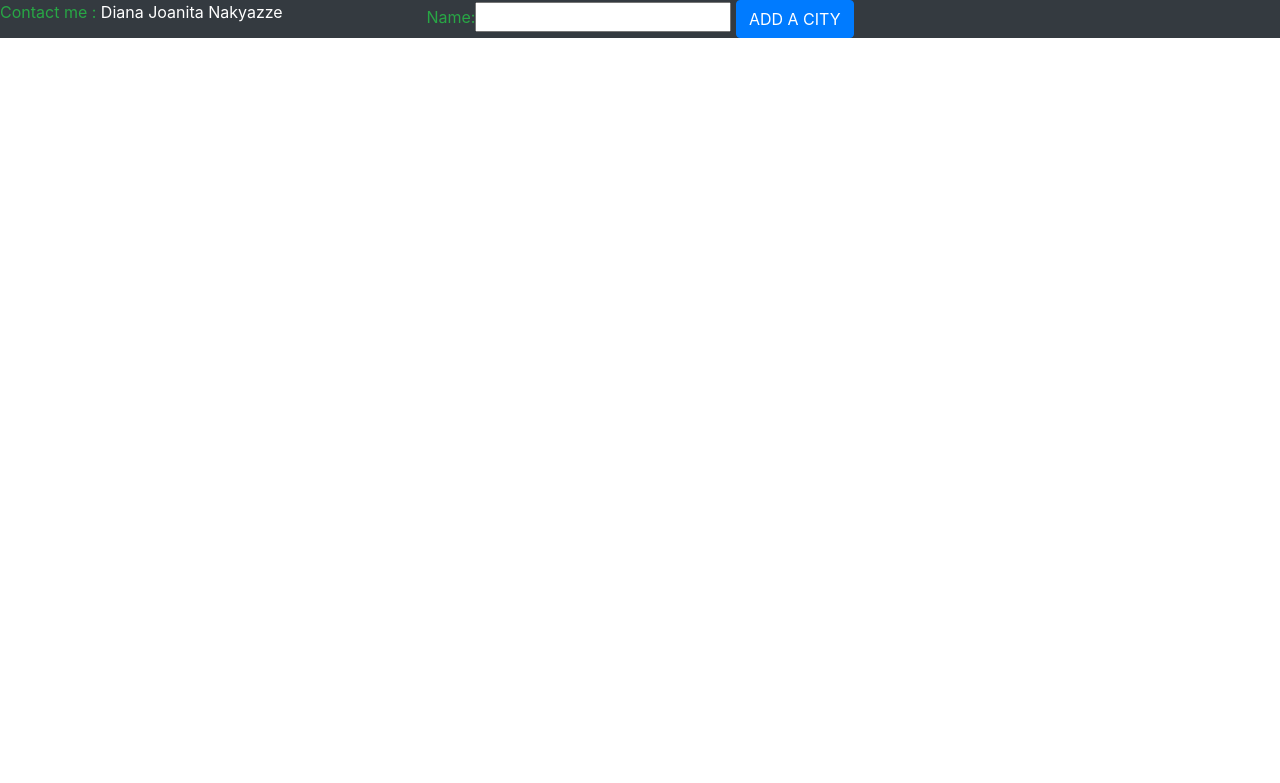
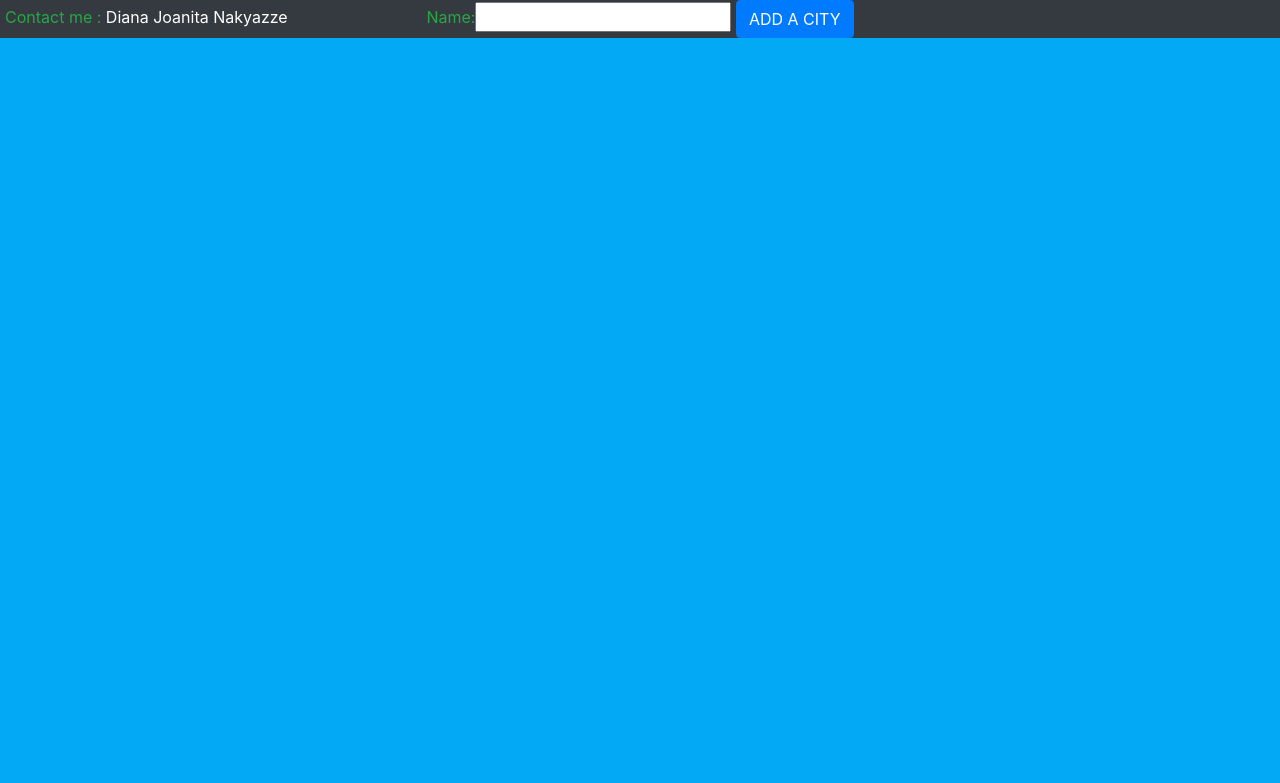
Before and after one commit to dianajoan/weather_app, a Django app: page / in a window 1280 px wide. Shown: the top 783 px of the page. Run offline with Django 3.2, Linux system fonts and the light colour scheme; data that the repository does not hold is empty; some libraries are stand-ins or nearby versions.

Commit message:
Added more customizations

```diff
--- a/templates/home.html
+++ b/templates/home.html
@@ -4,7 +4,8 @@
     <title>
         WEATHER API | Diana Joanita
     </title>
-<LINK REL="stylesheet" HREF="{% static 'css/bootstrap.min.css' %}">
+<link rel="stylesheet" href="{% static 'css/bootstrap.min.css' %}">
+<link rel="stylesheet" href="{% static 'img/favicon.ico' %}">
 <style>
 
 .aa{
@@ -13,11 +14,11 @@
 </style>
 </head>
 
-<body>
-<div class="text-success fixed-top ">
+<body style="background-color: #03A9F4;">
+<div class="text-success fixed-top" style="font-size: 16px; margin: 5px;">
     Contact me :<a class="text-white" href="mailto:dianajoanita900@gmail.com/"> Diana Joanita Nakyazze </a>
 </div>
-<div class="bg bg-dark text-success text-center ">
+<div class="bg bg-dark text-success text-center " style="font-size: 16px;">
     <form method='POST'>
         {{ form }}
         {% csrf_token %}
@@ -29,7 +30,7 @@
 
     <div class="card rounded col-3 justify-content-center rounded shadow aa m-2">
         <div class="card-title text-info shadow bg-dark "><h1>{{ city_w.city }}<h1></h1></div>
-        <div class="card-body text-danger "><table class="table shadow bg bg-light text-success">
+        <div class="card-body text-danger "><table class="table shadow bg bg-dark text-success">
             <tr>
                 <td>TEMP</td>
                 <td>{{ city_w.temp }} K</td>
```
Also changed, not shown: static/img/favicon.ico (added).
